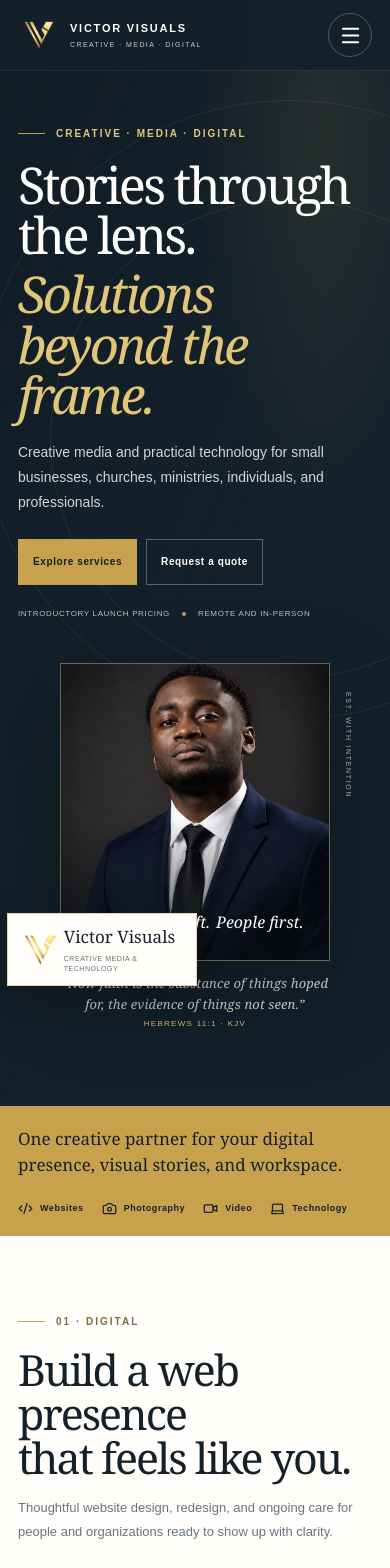
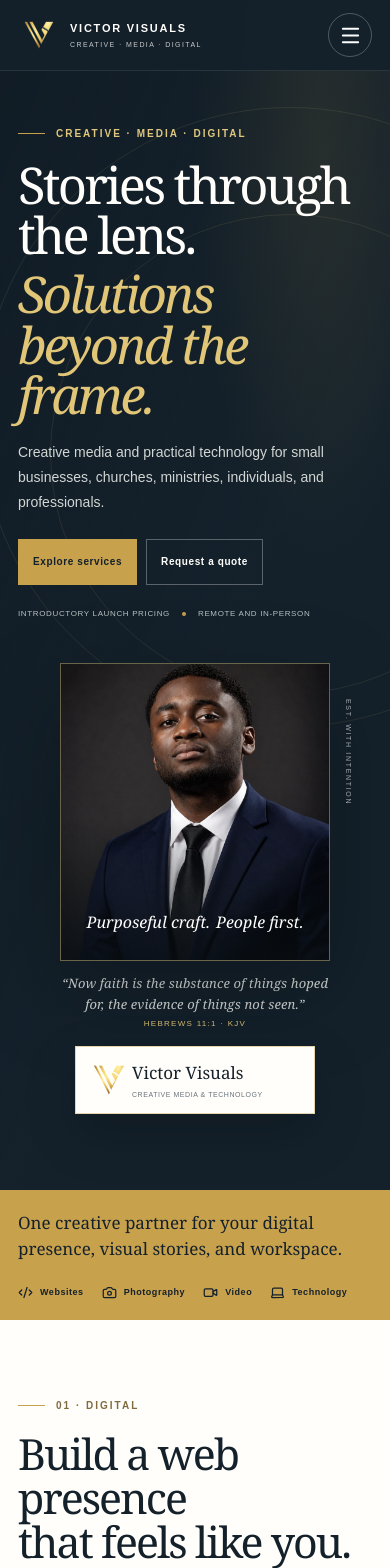
Before and after one commit to victorvisuals/victor-visuals-website, a Next.js app: page / in a window 390 px wide. Shown: the top 1568 px of the page. Built offline with nearby package versions, Linux system fonts and the light colour scheme.

Commit message:
Fix mobile hero text overlap

```diff
--- a/app/globals.css
+++ b/app/globals.css
@@ -283,7 +283,12 @@ img { max-width: 100%; }
   .hero-meta { margin-top: 23px; font-size: 8px; }
   .hero-visual { width: min(76%, 330px); justify-self: center; }
   .hero-photo-frame { aspect-ratio: .9; }
-  .hero-mark-card { left: -20%; }
+  .hero-mark-card {
+    position: relative;
+    inset: auto;
+    width: min(100%, 240px);
+    margin: 16px auto 0;
+  }
   .hero-side-note { right: -23px; font-size: 7px; }
     .intro-strip__inner > p { font-size: 17px; }
   .intro-strip__tags span { font-size: 9px; }
```
